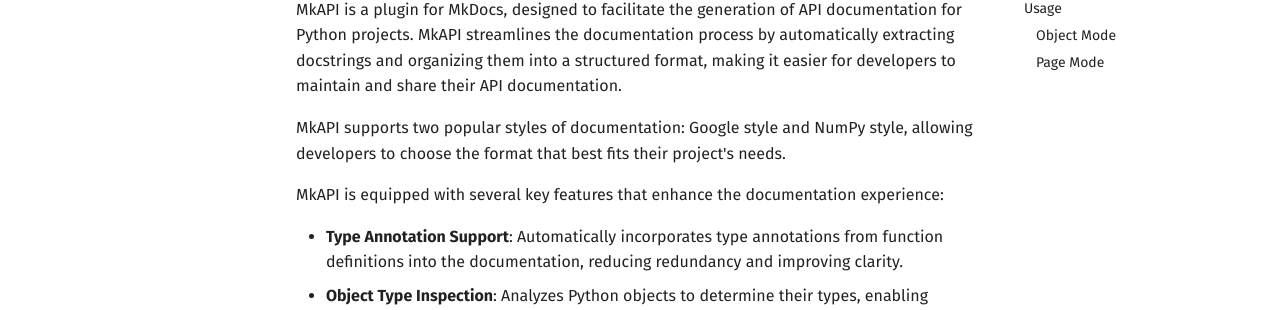
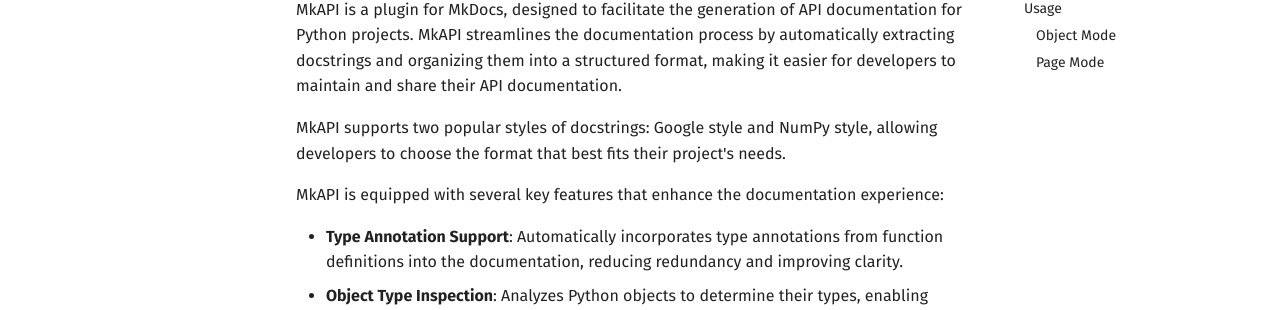
Before and after one commit to daizutabi/mkapi, an MkDocs documentation site: the page built from docs/index.md, in a window 1280 px wide and 900 px high. Shown: the part 231-541 px from the top of the window. Built offline with MkDocs 1.6.1 and Material for MkDocs 9.7.7, drawn with Linux system fonts in a browser that asks for light colours; comment, search, counter and statistics services are not loaded.

Commit message:
Update docs

```diff
--- a/docs/index.md
+++ b/docs/index.md
@@ -6,7 +6,7 @@
 docstrings and organizing them into a structured format, making it easier
 for developers to maintain and share their API documentation.
 
-MkAPI supports two popular styles of documentation: Google style and NumPy style,
+MkAPI supports two popular styles of docstrings: Google style and NumPy style,
 allowing developers to choose the format that best fits their project's needs.
 
 MkAPI is equipped with several key features that enhance the documentation
@@ -29,7 +29,6 @@
 MkAPI aims to simplify the documentation process, making it more efficient
 and accessible for developers, while ensuring that the generated documentation
 is comprehensive and easy to understand.
-
 
 ## Installation
 
@@ -58,7 +57,6 @@
 MkAPI provides two modes to generate API documentation:
 [Object mode](usage/object.md) and [Page mode](usage/page.md).
 
-
 ### Object Mode
 
 To generate the API documentation in a Markdown source, add three colons + object
```
Also changed, not shown: README.md (+1 -2 lines).
